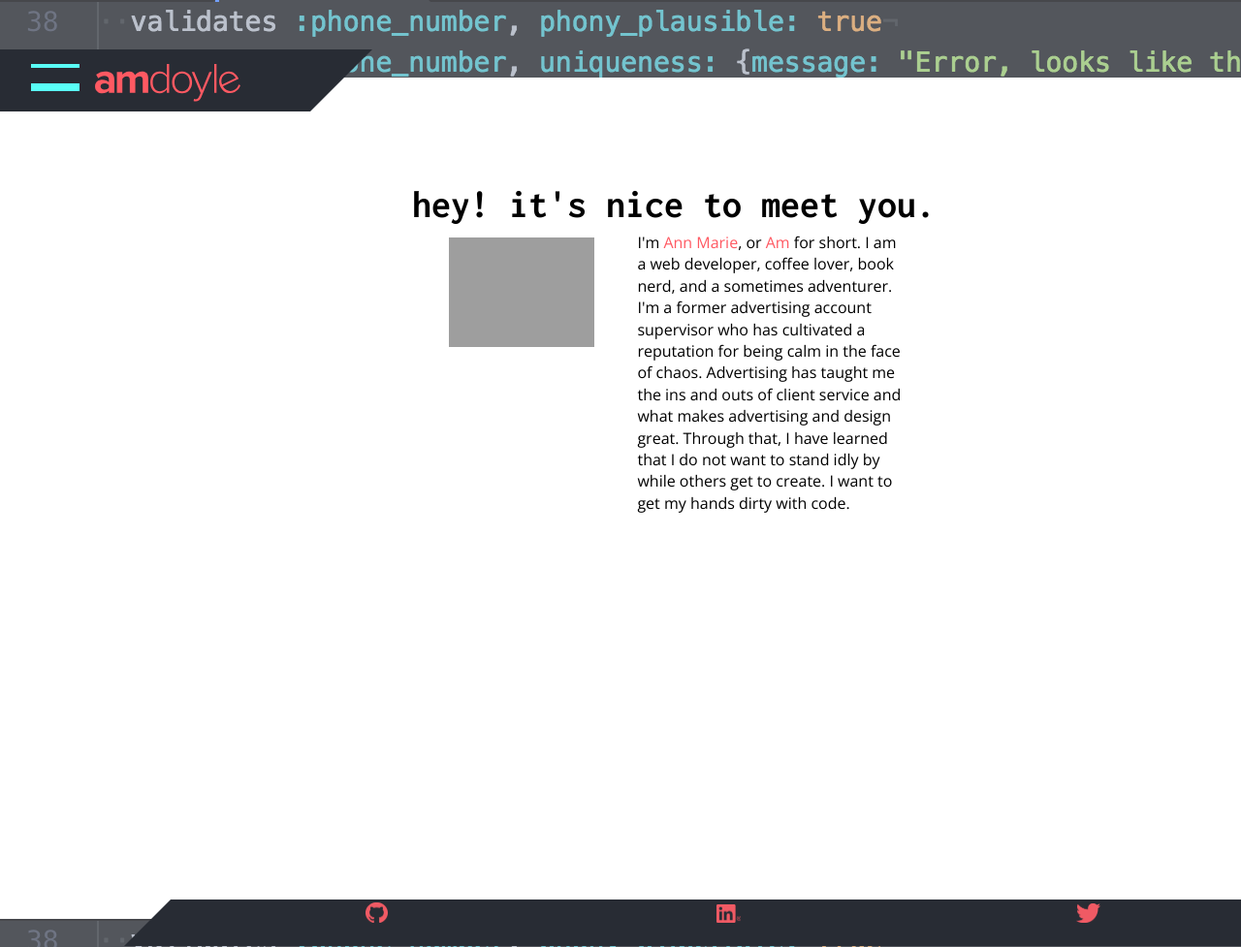
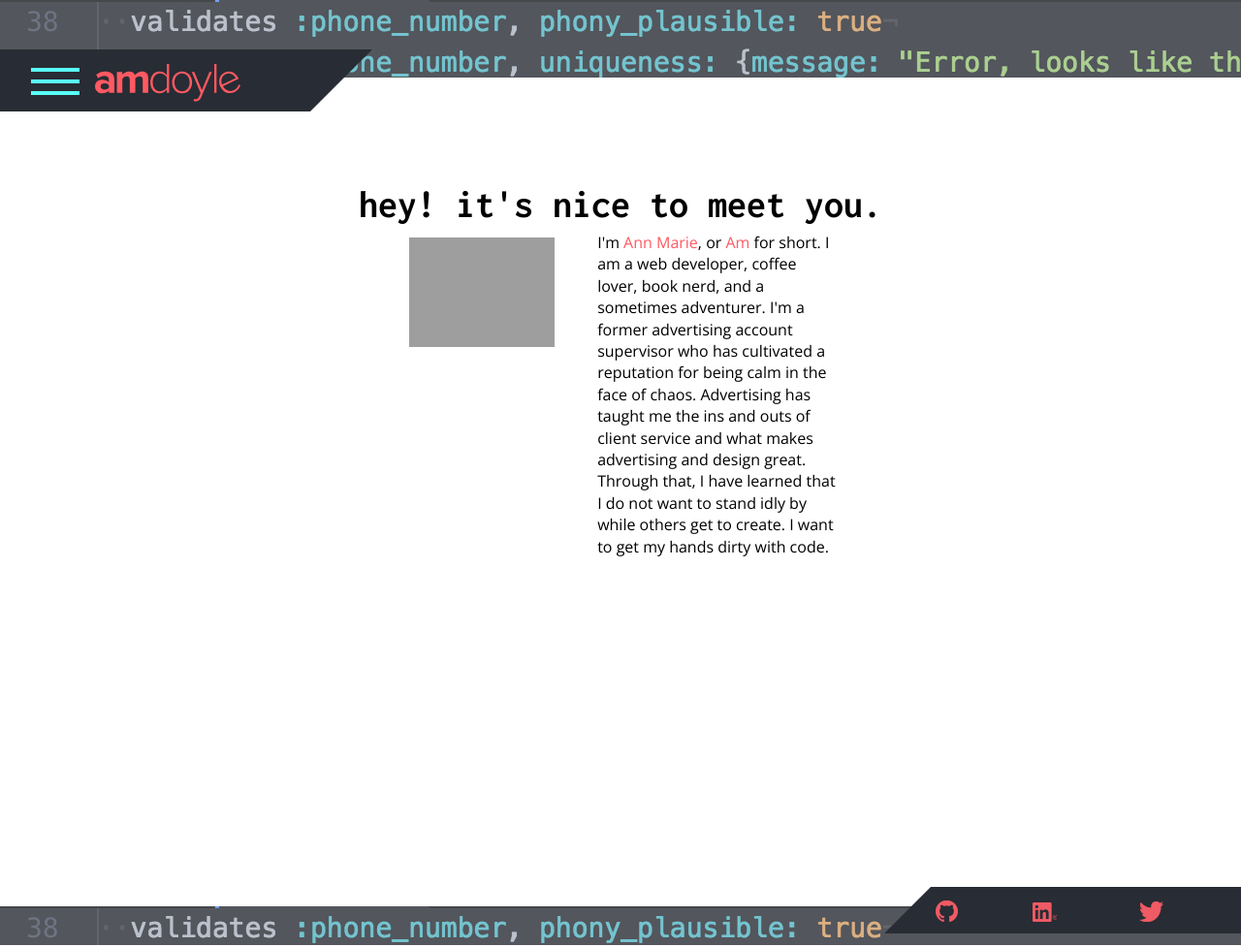
Before and after one commit to amdoyle/amdoyle, a Jekyll site: the page built from index.html, in a window 1280 px wide and 977 px high. Shown: the whole window at 97% size. Built offline with Jekyll 4.4.1, drawn with Linux system fonts in a browser that asks for light colours; nearby versions of some CDN libraries.

Commit message:
Update footer and about positioning

```diff
--- a/_sass/_layout.scss
+++ b/_sass/_layout.scss
@@ -371,7 +371,7 @@
   #about {
     display: flex;
     flex-direction: column;
-    width: 100%;
+    // width: 100%;
     justify-content: center;
     padding: 5%;
     & img {
@@ -414,20 +414,18 @@
     border-right: 4em solid transparent;
   }
 
-  #hamburger-nav span {
-    height: 0.25em;
+  #hamburger-nav {
+    height: 50px;
+    top: -.75em;
+    & span {
+    height: .25em;
+    top: 0em;
+    } & span:first-of-type {
+      top: .75em;
+    } & span:last-of-type {
+      top: 1.5em;
+    }
   }
-
-  #hamburger-nav span:first-of-type {
-    height: 0.25em;
-    top: -.75em;
-  }
-
-  #hamburger-nav span:last-of-type {
-    height: 0.25em;
-    top: .75em;
-  }
-
     // #hamburger-nav.close-button span:after{
     //   height: 0.25em;
     //   top: 0;
@@ -447,7 +445,7 @@
     width: 75vw;
     height: auto;
     margin-left: -70vw;
-    margin-top: -43%;
+    margin-top: -125%;
     padding: 0;
     background-color: $grey-color;
     float: left;
@@ -469,8 +467,25 @@
       padding: 0;
   }
 
-  .footer-content img {
-    margin-top: 13%;
+  .site-footer {
+    margin-right: 0;
+    margin-bottom: 0;
+  }
+
+  .footer-image {
+    margin-left: 0;
+  }
+
+
+  .footer-content {
+    width: 25vw;
+    float: right;
+    padding-left: 0;
+    margin: -75px 0 0 0;
+    & img {
+      margin: 30% 0 5% 0;
+      padding: 0;
+    }
   }
 
   .resume-content {
```
